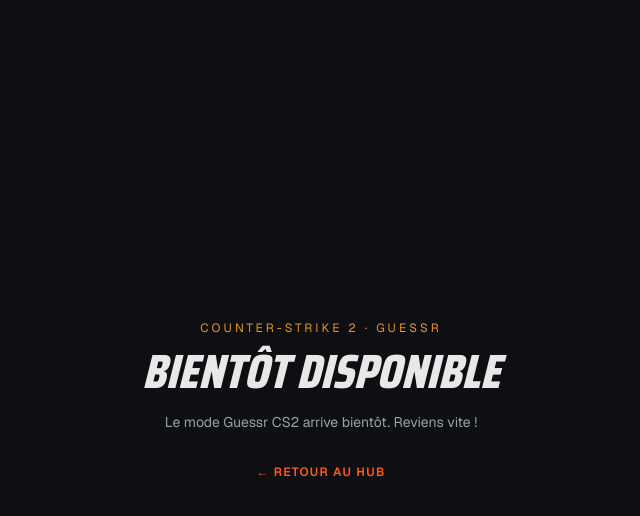
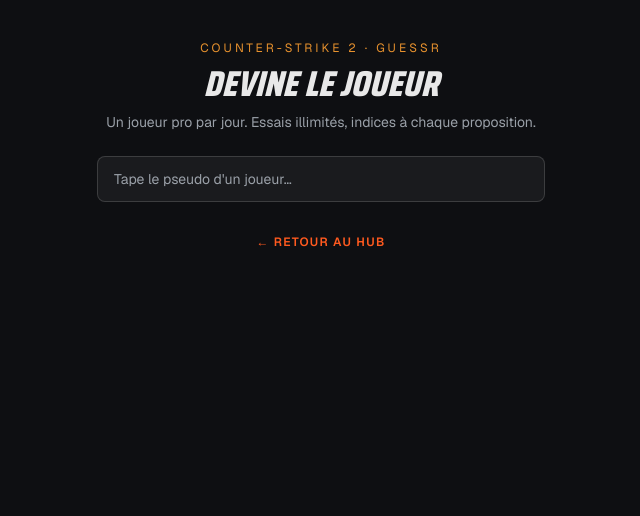
Before and after one commit to Marksu-u/wordle-guessr, a Next.js app: page /cs/guessr in a window 1280 px wide. Shown: the top 516 px of the page, without its empty margins (319-959 px from the left). Built offline with nearby package versions, Linux system fonts and the light colour scheme.

Commit message:
components UI + page CS2 Guessr

```diff
--- /dev/null
+++ b/app/cs/guessr/GuessrGame.tsx
@@ -0,0 +1,39 @@
+"use client";
+
+import { useMemo, useReducer } from "react";
+import GuessGrid from "@/components/cs/guessr/GuessGrid";
+import GuessInput from "@/components/cs/guessr/GuessInput";
+import ResultBanner from "@/components/cs/guessr/ResultBanner";
+import type { GuessrData } from "@/lib/guessr/types";
+import { createGuessrReducer, createInitialState } from "./reducer";
+
+export default function GuessrGame({ data }: { data: GuessrData }) {
+  const reducer = useMemo(() => createGuessrReducer(data), [data]);
+  const [state, dispatch] = useReducer(reducer, undefined, () =>
+    createInitialState(data),
+  );
+
+  const guessedNames = state.guesses.map((g) => g.player.name);
+
+  return (
+    <div className="flex w-full max-w-3xl flex-col items-center gap-5">
+      {state.status === "playing" && (
+        <GuessInput
+          players={data.players}
+          guessedNames={guessedNames}
+          onGuess={(name) => dispatch({ type: "GUESS", name })}
+        />
+      )}
+
+      {state.status === "won" && (
+        <ResultBanner
+          target={state.target}
+          attempts={state.guesses.length}
+          onReplay={() => dispatch({ type: "REPLAY" })}
+        />
+      )}
+
+      <GuessGrid guesses={state.guesses} />
+    </div>
+  );
+}
--- a/app/cs/guessr/page.tsx
+++ b/app/cs/guessr/page.tsx
@@ -1,22 +1,30 @@
 import Link from "next/link";
+import guessrData from "@/app/data/cs2/guessr_players.json";
+import GuessrGame from "./GuessrGame";
+import type { GuessrData } from "@/lib/guessr/types";
 
 export default function CsGuessrPage() {
   return (
-    <main className="flex min-h-dvh flex-col items-center justify-center px-4 py-20 text-center">
-      <p className="mb-3 text-xs tracking-[0.25em] text-[color:var(--accent)] uppercase">
-        Counter-Strike 2 · Guessr
-      </p>
-      <h1 className="cs2-display text-foreground text-5xl font-extrabold uppercase italic">
-        Bientôt disponible
-      </h1>
-      <p className="mt-4 max-w-md text-sm text-[color:var(--muted)]">
-        Le mode Guessr CS2 arrive bientôt. Reviens vite !
-      </p>
+    <main className="flex min-h-dvh flex-col items-center px-4 py-10">
+      <header className="mb-6 text-center">
+        <p className="mb-2 text-xs tracking-[0.25em] text-[color:var(--accent)] uppercase">
+          Counter-Strike 2 · Guessr
+        </p>
+        <h1 className="cs2-display text-foreground text-4xl font-extrabold uppercase italic">
+          Devine le joueur
+        </h1>
+        <p className="mt-2 max-w-md text-sm text-[color:var(--muted)]">
+          Un joueur pro par jour. Essais illimités, indices à chaque proposition.
+        </p>
+      </header>
+
+      <GuessrGame data={guessrData as GuessrData} />
+
       <Link
         href="/cs"
         className="mt-8 inline-flex items-center gap-1.5 text-xs font-semibold tracking-widest text-[color:var(--accent-hot)] uppercase"
       >
-        &larr; Retour au hub
+        ← Retour au hub
       </Link>
     </main>
   );
--- /dev/null
+++ b/components/cs/guessr/GuessGrid.tsx
@@ -0,0 +1,36 @@
+import GuessRow from "./GuessRow";
+import type { GuessResult } from "@/lib/guessr/types";
+
+const HEADERS = [
+  "Joueur",
+  "Nationalité",
+  "Équipe",
+  "Anciennes équipes",
+  "Rôle",
+  "Âge",
+  "Majors",
+  "Tournois",
+];
+
+export default function GuessGrid({ guesses }: { guesses: GuessResult[] }) {
+  if (guesses.length === 0) return null;
+  return (
+    <div className="w-full overflow-x-auto">
+      <div className="min-w-[680px] space-y-1.5">
+        <div className="grid grid-cols-[0.85fr_0.95fr_1fr_1.3fr_0.9fr_0.7fr_0.75fr_0.8fr] gap-1.5">
+          {HEADERS.map((h) => (
+            <div
+              key={h}
+              className="px-1 text-center text-[10px] tracking-[0.08em] text-[color:var(--muted)] uppercase"
+            >
+              {h}
+            </div>
+          ))}
+        </div>
+        {guesses.map((g) => (
+          <GuessRow key={g.player.name} result={g} />
+        ))}
+      </div>
+    </div>
+  );
+}
--- /dev/null
+++ b/components/cs/guessr/GuessInput.tsx
@@ -0,0 +1,69 @@
+"use client";
+
+import { useMemo, useState } from "react";
+import { norm } from "@/lib/guessr/compare";
+import type { Player } from "@/lib/guessr/types";
+
+type Props = {
+  players: Player[];
+  guessedNames: string[]; // déjà proposés → exclus des suggestions
+  disabled?: boolean;
+  onGuess: (name: string) => void;
+};
+
+export default function GuessInput({
+  players,
+  guessedNames,
+  disabled,
+  onGuess,
+}: Props) {
+  const [query, setQuery] = useState("");
+  const guessed = useMemo(
+    () => new Set(guessedNames.map(norm)),
+    [guessedNames],
+  );
+
+  // Suggestions : noms du pool contenant la saisie, non encore proposés, max 6.
+  const suggestions = useMemo(() => {
+    const q = norm(query);
+    if (!q) return [];
+    return players
+      .filter((p) => !guessed.has(norm(p.name)) && norm(p.name).includes(q))
+      .slice(0, 6);
+  }, [query, players, guessed]);
+
+  function submit(name: string) {
+    onGuess(name);
+    setQuery("");
+  }
+
+  return (
+    <div className="relative w-full max-w-md">
+      <input
+        value={query}
+        disabled={disabled}
+        onChange={(e) => setQuery(e.target.value)}
+        onKeyDown={(e) => {
+          if (e.key === "Enter" && suggestions[0]) submit(suggestions[0].name);
+        }}
+        placeholder="Tape le pseudo d'un joueur…"
+        className="w-full rounded-lg border border-white/15 bg-white/5 px-4 py-3 text-sm text-foreground placeholder:text-[color:var(--muted)] focus:border-[color:var(--accent)] focus:outline-none"
+      />
+      {suggestions.length > 0 && (
+        <ul className="absolute z-10 mt-1 w-full overflow-hidden rounded-lg border border-white/15 bg-[#15181d]">
+          {suggestions.map((p) => (
+            <li key={p.name}>
+              <button
+                type="button"
+                onClick={() => submit(p.name)}
+                className="flex w-full items-center px-4 py-2 text-left text-sm hover:bg-white/10"
+              >
+                {p.name}
+              </button>
+            </li>
+          ))}
+        </ul>
+      )}
+    </div>
+  );
+}
--- /dev/null
+++ b/components/cs/guessr/GuessRow.tsx
@@ -0,0 +1,53 @@
+import { nationToFlag } from "@/lib/more-or-lessr/flags";
+import type { FieldResult, GuessResult, Match } from "@/lib/guessr/types";
+
+// Couleurs par état, alignées sur le thème CS2 (cs2-theme.css).
+const MATCH_BG: Record<Match, string> = {
+  exact: "bg-emerald-600/25 border-emerald-500/60",
+  partial: "bg-amber-500/20 border-amber-500/50",
+  miss: "bg-white/5 border-white/10",
+};
+
+function arrow(dir: "up" | "down" | "equal"): string {
+  return dir === "up" ? " ▲" : dir === "down" ? " ▼" : "";
+}
+
+function cellText(field: FieldResult): string {
+  if (field.kind === "set")
+    return field.value.length ? field.value.join(", ") : "—";
+  if (field.kind === "number") return `${field.value}${arrow(field.direction)}`;
+  return field.value;
+}
+
+function Cell({ field }: { field: FieldResult }) {
+  return (
+    <div
+      className={`flex min-h-[58px] items-center justify-center rounded-lg border px-2 py-1 text-center text-[13px] font-semibold ${MATCH_BG[field.match]}`}
+    >
+      {cellText(field)}
+    </div>
+  );
+}
+
+export default function GuessRow({ result }: { result: GuessResult }) {
+  const p = result.player;
+  return (
+    <div className="grid grid-cols-[0.85fr_0.95fr_1fr_1.3fr_0.9fr_0.7fr_0.75fr_0.8fr] gap-1.5">
+      <div className="flex min-h-[58px] items-center justify-center rounded-lg border border-white/10 bg-white/5 px-2 text-center text-[13px] font-bold">
+        {p.name}
+      </div>
+      <div
+        className={`flex min-h-[58px] flex-col items-center justify-center rounded-lg border px-2 text-center text-[13px] font-semibold ${MATCH_BG[result.nationality.match]}`}
+      >
+        <span className="text-base">{nationToFlag(p.nationality)}</span>
+        <span className="text-[11px] opacity-80">{p.nationality}</span>
+      </div>
+      <Cell field={result.current_team} />
+      <Cell field={result.previous_teams} />
+      <Cell field={result.role} />
+      <Cell field={result.age} />
+      <Cell field={result.majors} />
+      <Cell field={result.tournaments_won} />
+    </div>
+  );
+}
--- /dev/null
+++ b/components/cs/guessr/ResultBanner.tsx
@@ -0,0 +1,38 @@
+import { nationToFlag } from "@/lib/more-or-lessr/flags";
+import type { Player } from "@/lib/guessr/types";
+
+type Props = {
+  target: Player;
+  attempts: number;
+  onReplay: () => void;
+};
+
+export default function ResultBanner({ target, attempts, onReplay }: Props) {
+  return (
+    <div className="mt-6 w-full max-w-md rounded-xl border border-emerald-500/40 bg-emerald-600/10 p-5 text-center">
+      <p className="text-xs tracking-[0.2em] text-emerald-400 uppercase">
+        Trouvé en {attempts} essai{attempts > 1 ? "s" : ""}
+      </p>
+      <h2 className="cs2-display mt-1 text-3xl font-extrabold uppercase italic">
+        {nationToFlag(target.nationality)} {target.name}
+      </h2>
+      <p className="mt-1 text-sm text-[color:var(--muted)]">
+        {target.current_team} · {target.role.join(" / ")}
+      </p>
+      {target.achievements.length > 0 && (
+        <ul className="mt-3 space-y-1 text-sm">
+          {target.achievements.map((a) => (
+            <li key={a}>🏆 {a}</li>
+          ))}
+        </ul>
+      )}
+      <button
+        type="button"
+        onClick={onReplay}
+        className="mt-4 rounded-lg border border-white/15 bg-white/5 px-4 py-2 text-xs font-semibold tracking-widest uppercase hover:bg-white/10"
+      >
+        Rejouer
+      </button>
+    </div>
+  );
+}
```
